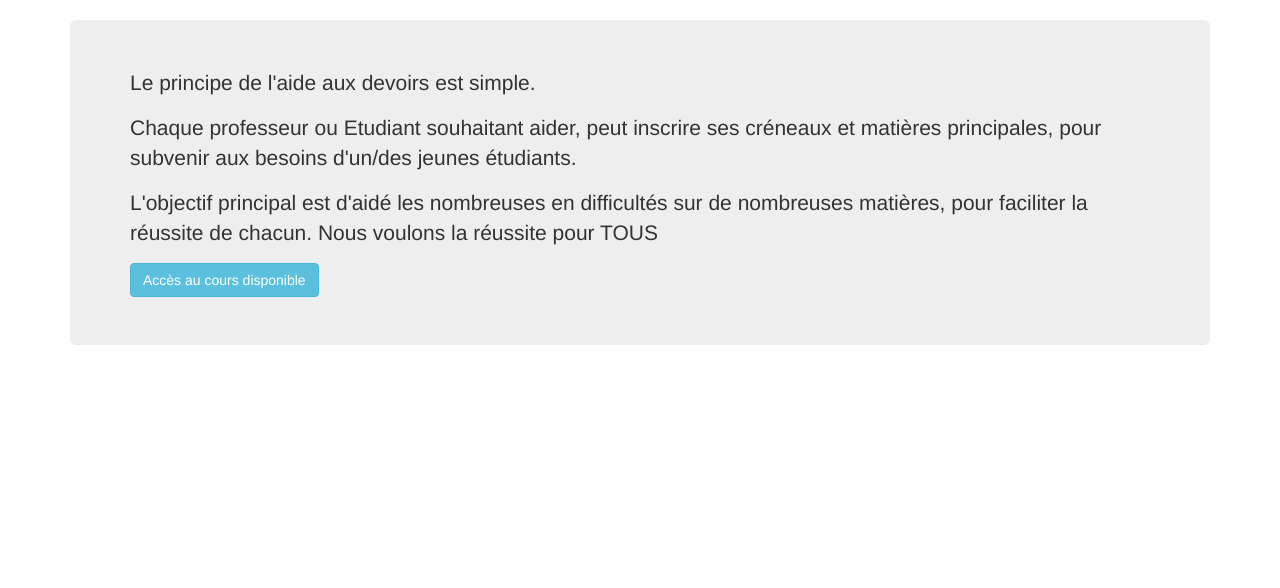
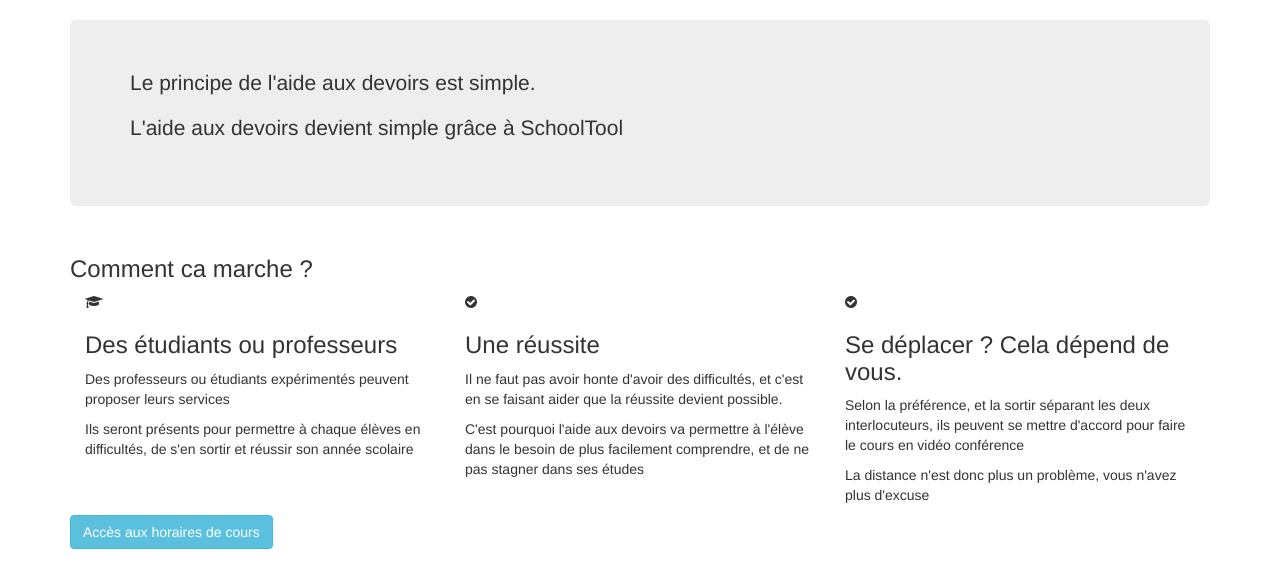
Before and after one commit to FlorianCart/School, a PHP site: page /principe.php in a window 1280 px wide. Shown: the part 51-639 px from the top of the page. Run offline with PHP 8.4, Linux system fonts and the light colour scheme; some libraries are stand-ins or nearby versions.

Commit message:
principe-done

```diff
--- a/php/principe.php
+++ b/php/principe.php
@@ -72,16 +72,51 @@
 
     <div class="jumbotron">
        <p>Le principe de l'aide aux devoirs est simple.</p>
-       <p>Chaque professeur ou Etudiant souhaitant aider, peut inscrire ses créneaux et matières principales, pour subvenir aux besoins d'un/des jeunes étudiants. </p>
-       <p>L'objectif principal est d'aidé les nombreuses en difficultés sur de nombreuses matières, pour faciliter la réussite de chacun. Nous voulons la réussite pour TOUS</p>
+       <p>L'aide aux devoirs devient simple grâce à SchoolTool</p>
+    </div>
 
-      <div class="btn-group" role="group" aria-label="...">
-        <a href="devoir.php" class="btn btn-info" role="button">Accès au cours disponible</a>
+  </div>
+
+  <div class='container'>
+  <h3>Comment ca marche ?</h3>
+  </div>
+
+  <div class="container" id="howto-bloc">
+
+  <div class="col-md-4">
+      <div class="bordure">
+        <i class="fa fa-graduation-cap" aria-hidden="true"></i>
+        <span class="titrebloc"><h3>Des étudiants ou professeurs</h3></span>
+        <p>Des professeurs ou étudiants expérimentés peuvent proposer leurs services</p>
+        <p>Ils seront présents pour permettre à chaque élèves en difficultés, de s'en sortir et réussir son année scolaire</p>
+
       </div>
     </div>
 
-</div>
+    <div class="col-md-4">
+      <div class="bordure">
+        <i class="fa fa-check-circle" aria-hidden="true"></i>
+        <span class="titrebloc"><h3>Une réussite</h3></span>
+        <p>Il ne faut pas avoir honte d'avoir des difficultés, et c'est en se faisant aider que la réussite devient possible.</p>
+        <p>C'est pourquoi l'aide aux devoirs va permettre à l'élève dans le besoin de plus facilement comprendre, et de ne pas stagner dans ses études</p>
+      </div>
+    </div>
 
+    <div class="col-md-4">
+      <div class="bordure">
+        <i class="fa fa-check-circle" aria-hidden="true"></i>
+        <span class="titrebloc"><h3>Se déplacer ? Cela dépend de vous.</h3></span>
+        <p>Selon la préférence, et la sortir séparant les deux interlocuteurs, ils peuvent se mettre d'accord pour faire le cours en vidéo conférence</p>
+        <p>La distance n'est donc plus un problème, vous n'avez plus d'excuse</p>
+      </div>
+    </div>
+
+
+  <div class="btn-group" role="group" aria-label="...">
+      <a href="devoir.php" class="btn btn-info" role="button">Accès aux horaires de cours</a>
+  </div>
+
+  </div>
 
 </body>
 
```
